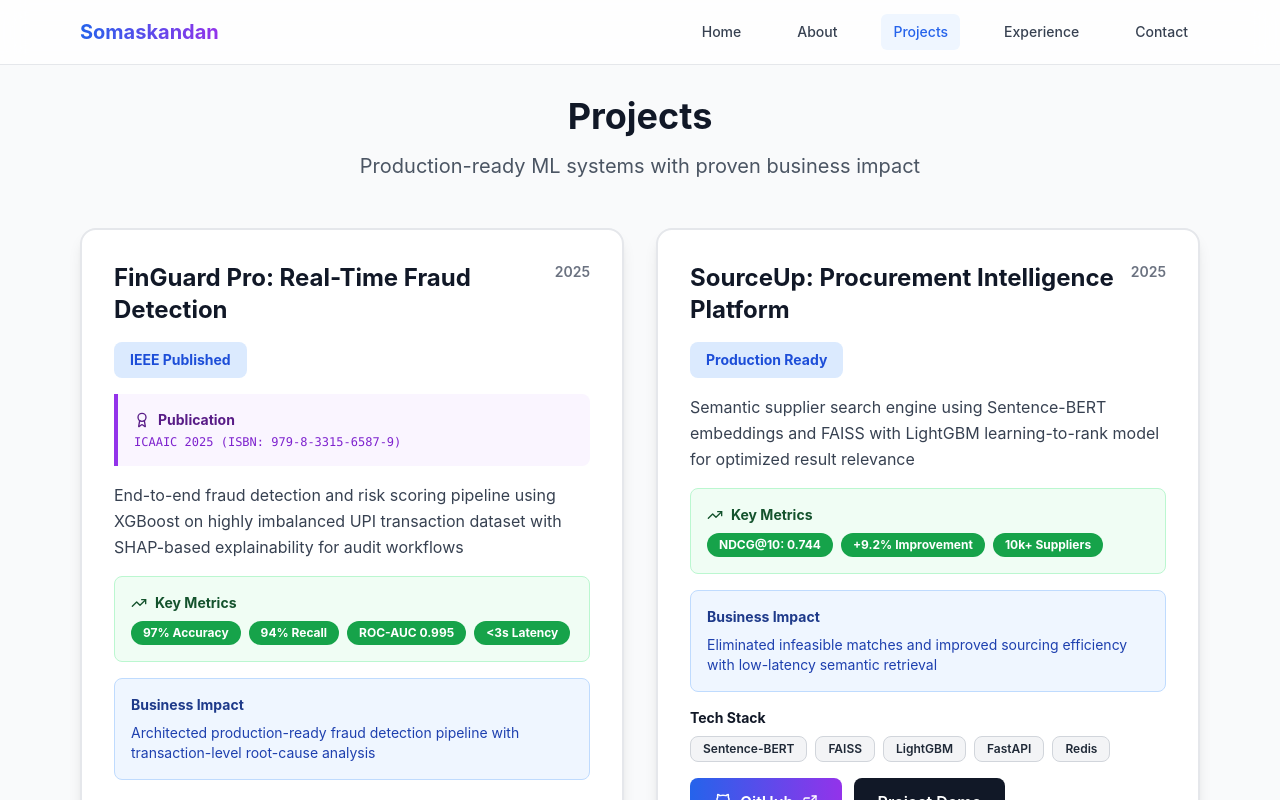
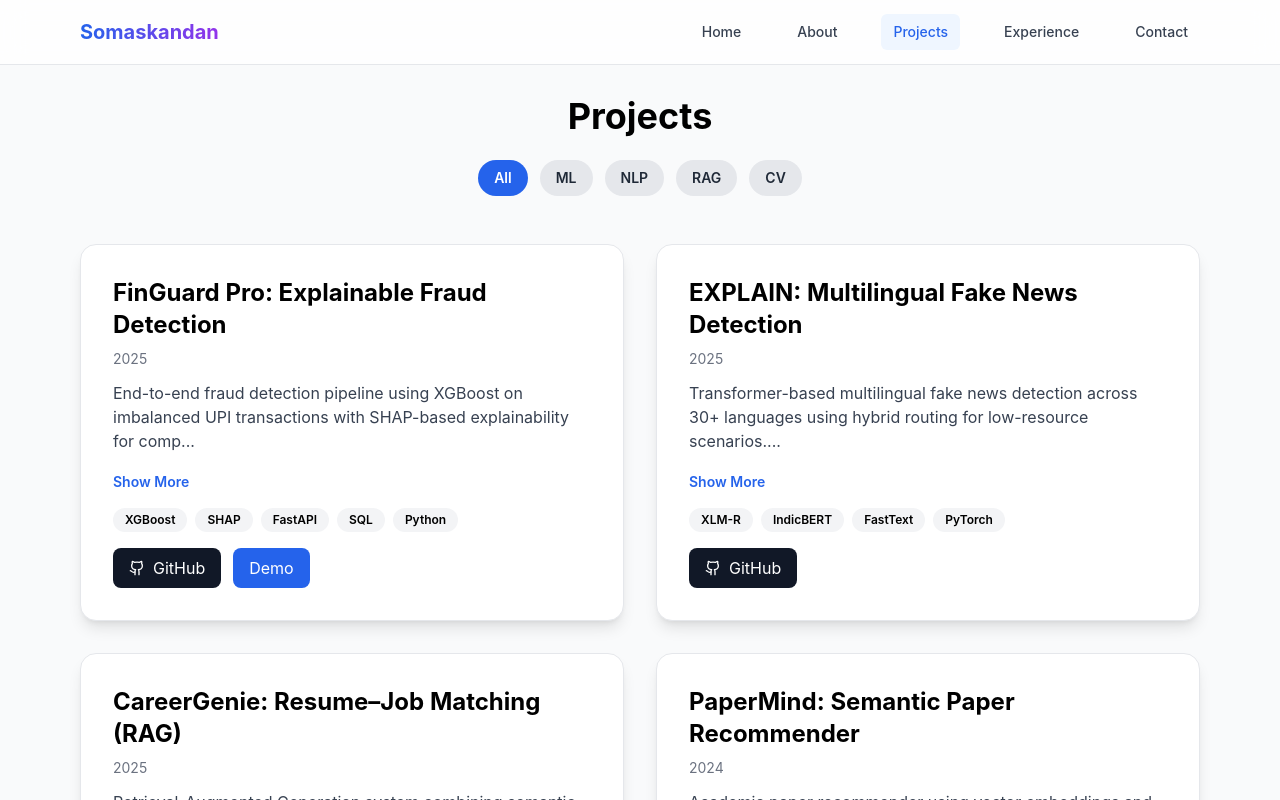
Before and after one commit to Somaskandan931/portfolio-project, a React (Create React App) app: page / in a window 1280 px wide. Both pictures are taken after a click on the button "Projects". Shown: the top 800 px of the page. Built offline with nearby package versions, Linux system fonts and the light colour scheme.

Commit message:
New commit

```diff
--- a/src/pages/Projects.jsx
+++ b/src/pages/Projects.jsx
@@ -1,170 +1,180 @@
-import React from 'react';
-import { Github, ExternalLink, Award, TrendingUp } from 'lucide-react';
+import React, { useState } from "react";
+import { Github } from "lucide-react";
 
 const ProjectsPage = () => {
+  const [filter, setFilter] = useState("All");
+  const [expanded, setExpanded] = useState(null);
+
   const projects = [
     {
-      title: "FinGuard Pro: Real-Time Fraud Detection",
+      title: "FinGuard Pro: Explainable Fraud Detection",
+      category: "ML",
       description:
-        "End-to-end fraud detection and risk scoring pipeline using XGBoost on highly imbalanced UPI transaction dataset with SHAP-based explainability for audit workflows",
-      tech: ["XGBoost", "SHAP", "Python", "SQL", "FastAPI", "Streamlit"],
-      metrics: ["97% Accuracy", "94% Recall", "ROC-AUC 0.995", "<3s Latency"],
+        "End-to-end fraud detection pipeline using XGBoost on imbalanced UPI transactions with SHAP-based explainability for compliance and audit workflows.",
+      tech: ["XGBoost", "SHAP", "FastAPI", "SQL", "Python"],
+      metrics: ["94% Recall", "ROC-AUC 0.995", "<3s Latency"],
       impact:
-        "Architected production-ready fraud detection pipeline with transaction-level root-cause analysis",
+        "Delivered transaction-level root-cause analysis for real-world fraud detection systems.",
       link: "https://github.com/Somaskandan931/FinGuardPro",
-      demo: "https://drive.google.com/file/d/1LTMYP7VPCpklF0AAOyjAVMimyFERYrCS/view",
+      demo: "https://drive.google.com/file/d/1LTMYP7VPCpklF0AAOyjAVMimyFERYrCS/view?usp=sharing",
       status: "IEEE Published",
       publication: "ICAAIC 2025 (ISBN: 979-8-3315-6587-9)",
       date: "2025"
     },
     {
-      title: "SourceUp: Procurement Intelligence Platform",
+      title: "EXPLAIN: Multilingual Fake News Detection",
+      category: "NLP",
       description:
-        "Semantic supplier search engine using Sentence-BERT embeddings and FAISS with LightGBM learning-to-rank model for optimized result relevance",
-      tech: ["Sentence-BERT", "FAISS", "LightGBM", "FastAPI", "Redis"],
-      metrics: ["NDCG@10: 0.744", "+9.2% Improvement", "10k+ Suppliers"],
+        "Transformer-based multilingual fake news detection across 30+ languages using hybrid routing for low-resource scenarios.",
+      tech: ["XLM-R", "IndicBERT", "FastText", "PyTorch"],
+      metrics: ["Macro-F1 0.914", "30+ Languages", "86k+ Samples"],
       impact:
-        "Eliminated infeasible matches and improved sourcing efficiency with low-latency semantic retrieval",
-      link: "https://github.com/Somaskandan931/SourceUp",
-      demo: "https://drive.google.com/file/d/1DbSymRpBRE23KeZ_wRbQQlbEPcNqokz8/view",
-      status: "Production Ready",
+        "Enabled scalable misinformation detection across diverse linguistic contexts.",
+      link: "https://github.com/Somaskandan931/EXPLAIN",
+      demo: "", // Removed because no demo link provided
+      status: "Research Project",
       date: "2025"
     },
     {
-      title: "CareerGenie: Resume-Job Matching (RAG)",
+      title: "CareerGenie: Resume–Job Matching (RAG)",
+      category: "RAG",
       description:
-        "Retrieval-Augmented Generation pipeline combining semantic retrieval with LLM reasoning for intelligent resume-to-job matching with ATS optimization",
-      tech: ["Sentence-Transformers", "ChromaDB", "RAG", "LaTeX", "Python"],
-      metrics: ["Semantic Search", "Location-Aware", "ATS Optimized"],
+        "Retrieval-Augmented Generation system combining semantic retrieval with LLM reasoning for intelligent resume–job matching.",
+      tech: ["Sentence-Transformers", "ChromaDB", "RAG", "Python"],
+      metrics: ["Semantic Search", "Skill Gap Analysis"],
       impact:
-        "Implemented embedding-based indexing for query-aware retrieval and automated resume generation",
+        "Improved job relevance and automated ATS-optimized resume generation.",
       link: "https://github.com/Somaskandan931/CareerGenie",
-      demo: "https://drive.google.com/file/d/1bzKgHFzkdb9tGm2GzU2xQyOVL-soQPkW/view",
-      status: "Active Development",
+      demo: "https://drive.google.com/file/d/1bzKgHFzkdb9tGm2GzU2xQyOVL-soQPkW/view?usp=sharing",
+      status: "RAG System",
       date: "2025"
     },
     {
-      title: "PaperMind: Academic Paper Recommender",
+      title: "PaperMind: Semantic Paper Recommender",
+      category: "RAG",
       description:
-        "Full-stack semantic search platform using LLM embeddings and vector similarity for academic paper discovery with GPT-based explanations",
-      tech: ["FastAPI", "React", "OpenAI API", "FAISS", "Tailwind"],
-      metrics: ["Semantic Scholar API", "arXiv Integration", "Vector Search"],
+        "Academic paper recommender using vector embeddings and LLM-based relevance explanations.",
+      tech: ["OpenAI API", "FAISS", "FastAPI", "React"],
+      metrics: ["Semantic Scholar API", "Vector Search"],
       impact:
-        "Built intelligent paper discovery system with semantic understanding and AI-powered insights",
+        "Accelerated research discovery through semantic understanding.",
       link: "https://github.com/Somaskandan931/PaperMind",
-      demo: "https://drive.google.com/file/d/1-phNt-Mw1EcSic8PP1Ris-BR6nwAM_We/view",
+      demo: "https://drive.google.com/file/d/1-phNt-Mw1EcSic8PP1Ris-BR6nwAM_We/view?usp=sharing",
       status: "Active Development",
       date: "2024"
+    },
+    {
+      title: "S.A.F.E: Crowd Anomaly Detection",
+      category: "CV",
+      description:
+        "Real-time crowd risk detection using optical flow signals and unsupervised anomaly detection.",
+      tech: ["OpenCV", "Optical Flow", "Isolation Forest", "Streamlit"],
+      metrics: ["Real-Time", "Unsupervised"],
+      impact:
+        "Enabled early crowd escalation detection in dense environments.",
+      link: "https://github.com/Somaskandan931/S.A.F.E",
+      demo: "https://drive.google.com/file/d/1ASMneQJORP1C4Qyo42KwxwXffuGKLMeD/view?usp=sharing",
+      status: "AI Safety System",
+      date: "2025"
+    },
+    {
+      title: "SourceUp: Procurement Intelligence",
+      category: "ML",
+      description:
+        "Semantic supplier discovery platform with learning-to-rank optimization.",
+      tech: ["Sentence-BERT", "LightGBM", "FAISS", "Redis"],
+      metrics: ["NDCG@10 0.744", "+9.2% Relevance"],
+      impact:
+        "Improved supplier sourcing efficiency with explainable ranking.",
+      link: "https://github.com/Somaskandan931/SourceUp",
+      demo: "https://drive.google.com/file/d/1DbSymRpBRE23KeZ_wRbQQlbEPcNqokz8/view?usp=sharing",
+      status: "Production Ready",
+      date: "2025"
     }
   ];
+
+  const filters = ["All", "ML", "NLP", "RAG", "CV"];
+
+  const visibleProjects =
+    filter === "All"
+      ? projects
+      : projects.filter((p) => p.category === filter);
 
   return (
     <div className="min-h-screen bg-gray-50 pt-24 pb-16">
       <div className="max-w-6xl mx-auto px-4">
-        <div className="text-center mb-12">
-          <h2 className="text-4xl font-bold text-gray-900 mb-4">Projects</h2>
-          <p className="text-xl text-gray-600">
-            Production-ready ML systems with proven business impact
-          </p>
+        <h2 className="text-4xl font-bold text-center mb-6">Projects</h2>
+
+        {/* Filters */}
+        <div className="flex justify-center gap-3 mb-12 flex-wrap">
+          {filters.map((f) => (
+            <button
+              key={f}
+              onClick={() => setFilter(f)}
+              className={`px-4 py-2 rounded-full font-semibold text-sm transition ${
+                filter === f
+                  ? "bg-blue-600 text-white"
+                  : "bg-gray-200 text-gray-800 hover:bg-gray-300"
+              }`}
+            >
+              {f}
+            </button>
+          ))}
         </div>
 
         <div className="grid md:grid-cols-2 gap-8">
-          {projects.map((project, idx) => (
+          {visibleProjects.map((project, idx) => (
             <div
               key={idx}
-              className="bg-white rounded-2xl p-8 shadow-lg border-2 border-gray-200 hover:shadow-2xl transition-all transform hover:-translate-y-2"
+              className="bg-white rounded-2xl p-8 shadow-lg border hover:shadow-2xl transition"
             >
-              <div className="flex justify-between items-start mb-4">
-                <h3 className="text-2xl font-bold text-gray-900 flex-1 pr-4">
-                  {project.title}
-                </h3>
-                <span className="text-sm font-semibold text-gray-500">
-                  {project.date}
-                </span>
-              </div>
+              <h3 className="text-2xl font-bold mb-2">{project.title}</h3>
+              <p className="text-sm text-gray-500 mb-3">{project.date}</p>
 
-              <div className="mb-4">
-                <span className="inline-block px-4 py-2 rounded-lg text-sm font-bold bg-blue-100 text-blue-700">
-                  {project.status}
-                </span>
-              </div>
-
-              {project.publication && (
-                <div className="mb-4 bg-purple-50 border-l-4 border-purple-600 p-4 rounded-r-lg">
-                  <p className="text-sm font-bold text-purple-900 mb-1 flex items-center gap-2">
-                    <Award size={16} />
-                    Publication
-                  </p>
-                  <p className="text-xs text-purple-700 font-mono">
-                    {project.publication}
-                  </p>
-                </div>
-              )}
-
-              <p className="text-gray-700 mb-4 leading-relaxed">
-                {project.description}
+              <p className="text-gray-700 mb-4">
+                {expanded === idx
+                  ? project.description
+                  : project.description.slice(0, 120) + "..."}
               </p>
 
-              <div className="mb-4 bg-green-50 p-4 rounded-lg border border-green-200">
-                <p className="text-sm font-bold text-green-900 mb-2 flex items-center gap-2">
-                  <TrendingUp size={16} />
-                  Key Metrics
-                </p>
-                <div className="flex flex-wrap gap-2">
-                  {project.metrics.map((metric, mIdx) => (
+              <button
+                onClick={() => setExpanded(expanded === idx ? null : idx)}
+                className="text-blue-600 font-semibold text-sm mb-4"
+              >
+                {expanded === idx ? "Show Less" : "Show More"}
+              </button>
+
+              <div className="flex flex-wrap gap-2 mb-4">
+                {project.tech.map((t, i) => (
                   <span
-                      key={mIdx}
-                      className="px-3 py-1 bg-green-600 text-white rounded-full text-xs font-bold"
+                    key={i}
+                    className="px-3 py-1 bg-gray-100 rounded-full text-xs font-semibold"
                   >
-                      {metric}
+                    {t}
                   </span>
                 ))}
               </div>
-              </div>
 
-              <div className="mb-4 bg-blue-50 p-4 rounded-lg border border-blue-200">
-                <p className="text-sm font-bold text-blue-900 mb-2">
-                  Business Impact
-                </p>
-                <p className="text-sm text-blue-800">{project.impact}</p>
-              </div>
-
-              <div className="mb-4">
-                <p className="text-sm font-bold text-gray-900 mb-2">
-                  Tech Stack
-                </p>
-                <div className="flex flex-wrap gap-2">
-                  {project.tech.map((tech, techIdx) => (
-                    <span
-                      key={techIdx}
-                      className="px-3 py-1 bg-gray-100 text-gray-800 rounded-lg text-xs font-semibold border border-gray-300"
-                    >
-                      {tech}
-                    </span>
-                  ))}
-                </div>
-              </div>
-
-              <div className="flex flex-wrap gap-3">
+              <div className="flex gap-3">
                 <a
                   href={project.link}
                   target="_blank"
-                  rel="noopener noreferrer"
-                  className="inline-flex items-center gap-2 px-6 py-3 bg-gradient-to-r from-blue-600 to-purple-600 text-white rounded-lg hover:shadow-lg transition-all font-semibold"
+                  rel="noreferrer"
+                  className="flex items-center gap-2 px-4 py-2 bg-gray-900 text-white rounded-lg"
                 >
-                  <Github size={18} />
+                  <Github size={16} />
                   GitHub
-                  <ExternalLink size={16} />
                 </a>
-
+                {project.demo && (
                   <a
                     href={project.demo}
                     target="_blank"
-                  rel="noopener noreferrer"
-                  className="inline-flex items-center gap-2 px-6 py-3 bg-gray-900 text-white rounded-lg hover:shadow-lg transition-all font-semibold"
+                    rel="noreferrer"
+                    className="flex items-center gap-2 px-4 py-2 bg-blue-600 text-white rounded-lg"
                   >
-                  Project Demo
+                    Demo
                   </a>
+                )}
               </div>
             </div>
           ))}
```
Also changed, not shown: 1 other file (tests, documents, lock files or other folders). Lines whose indentation alone changed are shown as unchanged.
